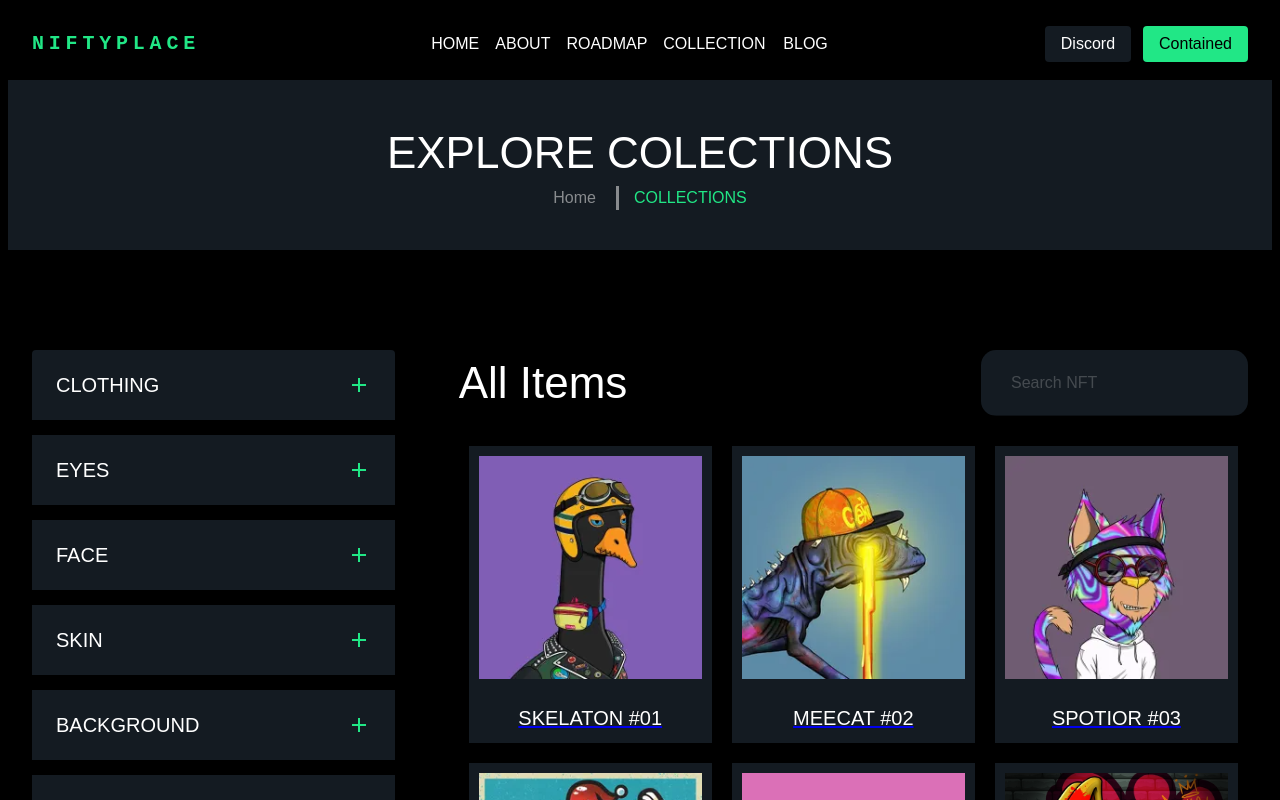
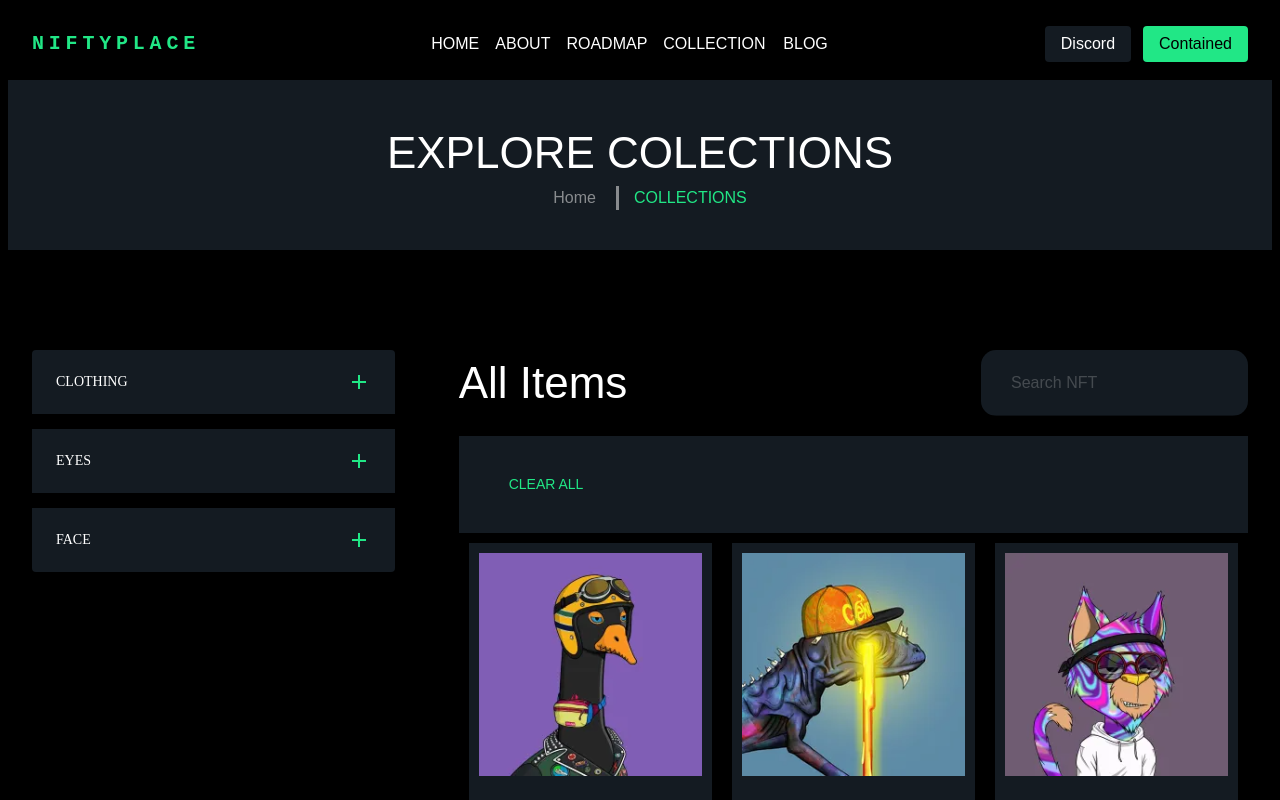
Before and after one commit to inamulhaq597/nftmarketplace, a Next.js app: page /collection in a window 1280 px wide. Shown: the top 800 px of the page. Built offline with nearby package versions, Linux system fonts and the light colour scheme; a web font is replaced by a local one.

Commit message:
working on filter

```diff
--- a/src/component/sub_details/nftdetails.tsx
+++ b/src/component/sub_details/nftdetails.tsx
@@ -1,15 +1,16 @@
 import React from "react";
 import { Typography, Box, Container, Grid, Button } from "@mui/material";
 
-const Nftdetails = () => {
+const Nftdetails = ({ selectedItem }: any) => {
   return (
     <>
       <Box sx={{ marginBottom: "80px" }}>
         <Container>
+
           <Grid alignContent={"center"} spacing={10} container columns={12}>
             <Grid item xs={12} md={6} lg={6}>
               <img
-                src={"/Detailpix.svg"}
+                src={selectedItem.img}
                 alt={""}
                 width={"100%"}
                 height={"100%"}
--- a/src/component/subpages/item.tsx
+++ b/src/component/subpages/item.tsx
@@ -1,9 +1,12 @@
-import React from "react";
+import React, { useState } from "react";
+
 import Accordion from "@mui/material/Accordion";
 import AccordionDetails from "@mui/material/AccordionDetails";
 import AccordionSummary from "@mui/material/AccordionSummary";
 import {
   Box,
+  Button,
+  Chip,
   Container,
   FormControl,
   FormControlLabel,
@@ -16,54 +19,160 @@ import {
 } from "@mui/material";
 import MinusIcon from "@mui/icons-material/Remove";
 import PlusIcon from "@mui/icons-material/Add";
+import CloseOutlinedIcon from "@mui/icons-material/CloseOutlined";
 import Image from "next/image";
 import Link from "next/link";
 
+export const itemData = [
+  {
+    id: 1,
+    headline: "SKELATON #01",
+    img: "/IMG (1).svg",
+    clothing: "combatant",
+    eye: "yellow",
+    face: "green",
+  },
+  {
+    id: 2,
+    headline: "MEECAT #02",
+    img: "/IMG (3).svg",
+    clothing: "ninja",
+    eye: "green",
+    face: "pink",
+  },
+  {
+    id: 3,
+    headline: "SPOTIOR #03",
+    img: "/IMG (2).svg",
+    clothing: "king",
+    eye: "Mix",
+    face: "red",
+  },
+  {
+    id: 4,
+    headline: "SKISIRS#2",
+    img: "/IMG 6.svg",
+    clothing: "Queen",
+    eye: "orange",
+    face: "yellow",
+  },
+  {
+    id: 5,
+    headline: "SKISIRS#2",
+    img: "/IMG (7).svg",
+    clothing: "combatant",
+    eye: "yellow",
+    face: "green",
+  },
+  {
+    id: 6,
+    headline: "SKISIRS#2",
+    img: "/IMG (9).svg",
+    clothing: "combatant",
+    eye: "yellow",
+    face: "green",
+  },
+  {
+    id: 7,
+    headline: "SKISIRS#2",
+    img: "/IMG (8).svg",
+    clothing: "ninja",
+    eye: "green",
+    face: "pink",
+  },
+  {
+    id: 8,
+    headline: "SKISIRS#2",
+    img: "/IMG (3).svg",
+    clothing: "king",
+    eye: "Mix",
+    face: "red",
+  },
+  {
+    id: 9,
+    headline: "SKISIRS#2",
+    img: "/IMG (2).svg",
+    clothing: "king",
+    eye: "Mix",
+    face: "red",
+  },
+];
+
 const Item = () => {
-  const [expanded, setExpanded] = React.useState<string | false>(false);
+  const [expanded, setExpanded] = useState("");
+  const [selectedFilters, setSelectedFilters] = useState({
+    clothing: "",
+    eye: "",
+    face: "",
+  });
 
-  const handleChange =
-    (panel: string) => (event: React.SyntheticEvent, isExpanded: boolean) => {
-      setExpanded(isExpanded ? panel : false);
-    };
-  const itemData = [
-    {
-      headline: "SKELATON #01",
-      img: "/IMG (1).svg",
-    },
-    {
-      headline: "MEECAT #02",
-      img: "/IMG (3).svg",
-    },
-    {
-      headline: "SPOTIOR #03",
-      img: "/IMG (2).svg",
-    },
-    {
-      headline: "SKISIRS#2",
-      img: "/IMG 6.svg",
-    },
-    {
-      headline: "SKISIRS#2",
-      img: "/IMG (7).svg",
-    },
-    {
-      headline: "SKISIRS#2",
-      img: "/IMG (9).svg",
-    },
-    {
-      headline: "SKISIRS#2",
-      img: "/IMG (8).svg",
-    },
-    {
-      headline: "SKISIRS#2",
-      img: "/IMG (3).svg",
-    },
-    {
-      headline: "SKISIRS#2",
-      img: "/IMG (2).svg",
-    },
-  ];
+  console.log(selectedFilters, "selectedFilters");
+
+  const handleChange = (panel: any) => (event: any, isExpanded: any) => {
+    setExpanded(isExpanded ? panel : false);
+  };
+
+  const handleRadioChange = (filterName: string, value: string) => {
+    setSelectedFilters((prevState) => ({
+      ...prevState,
+      [filterName]: value === prevState[filterName] ? "" : value,
+    }));
+  };
+
+  // const [isButtonVisible, setIsButtonVisible] = useState(true);
+
+
+  const filteredItems = itemData.filter((item) => {
+    const hasClothingFilter = selectedFilters.clothing !== "";
+    const hasEyeFilter = selectedFilters.eye !== "";
+    const hasFaceFilter = selectedFilters.face !== "";
+
+    console.log("Selected Filters:");
+    if (hasClothingFilter) {
+      console.log("Clothing:", selectedFilters.clothing);
+    }
+    if (hasEyeFilter) {
+      console.log("Eye:", selectedFilters.eye);
+    }
+    if (hasFaceFilter) {
+      console.log("Face:", selectedFilters.face);
+    }
+
+    return (
+      (!hasClothingFilter || item.clothing === selectedFilters.clothing) &&
+      (!hasEyeFilter || item.eye === selectedFilters.eye) &&
+      (!hasFaceFilter || item.face === selectedFilters.face)
+    );
+  });
+  const handleClearFilters = () => {
+    setSelectedFilters({
+      clothing: "",
+      eye: "",
+      face: "",
+    });
+  };
+  const renderSelectedFilters = () => {
+    const filterItems = Object.entries(selectedFilters).map(
+      ([filterName, filterValue]) => {
+        if (filterValue !== "") {
+          return (
+            <Chip
+              key={filterName}
+              label={`${filterName}: ${filterValue}`}
+              onDelete={() => handleRadioChange(filterName, "")}
+              color="primary"
+              variant="outlined"
+              sx={{ marginRight: "5px", marginBottom: "5px" }}
+            />
+          );
+        }
+        return null;
+      }
+    );
+
+    return <Box>{filterItems}</Box>;
+  };
+
   return (
     <>
       <Box>
@@ -71,7 +180,7 @@ const Item = () => {
           <Grid container spacing={8} columns={12}>
             <Grid item xs={12} md={4} lg={4}>
               {/* 1 */}
-              {/* cLOTHING */}
+              {/* CLOTHING */}
               <Accordion
                 sx={{
                   backgroundColor: "#141B22",
@@ -96,9 +205,11 @@ const Item = () => {
                     sx={{
                       color: "#fff",
                       width: { xs: "90%", sm: "90%", md: "50%" },
-                      fontSize: { xs: "12px", sm: "10px", md: "20px" },
+                      fontSize: { xs: "12px", sm: "10px", md: "14px" },
                       fontWeight: "400",
                       flexShrink: 0,
+                      fontFamily: "Poppins",
+                      lineHeight: "22px",
                     }}
                   >
                     CLOTHING
@@ -111,44 +222,37 @@ const Item = () => {
                   <FormControl>
                     <RadioGroup
                       aria-labelledby="demo-radio-buttons-group-label"
-                      defaultValue="female"
-                      name="radio-buttons-group"
+                      value={selectedFilters.clothing}
+                      name="CLOTHING"
                       sx={{
                         color: "#C2C3C5",
                         fontSize: "14px",
                         fontWeight: "400",
                       }}
+                      onChange={(event) =>
+                        handleRadioChange("clothing", event.target.value)
+                      }
                     >
                       <FormControlLabel
-                        value="Combatant"
+                        value=""
+                        control={<Radio />}
+                        label="All"
+                      />
+                      <FormControlLabel
+                        value="combatant"
                         control={<Radio />}
                         label="Combatant"
                       />
                       <FormControlLabel
-                        value="Ninja"
+                        value="ninja"
                         control={<Radio />}
                         label="Ninja"
-                      />
-                      <FormControlLabel
-                        value="King"
-                        control={<Radio />}
-                        label="King"
-                      />
-                      <FormControlLabel
-                        value="Queen"
-                        control={<Radio />}
-                        label="Queen"
-                      />
-                      <FormControlLabel
-                        value="Robot"
-                        control={<Radio />}
-                        label="Robot"
                       />
                     </RadioGroup>
                   </FormControl>
                 </AccordionDetails>
               </Accordion>
-              {/* 2 */}
+
               <Accordion
                 sx={{
                   backgroundColor: "#141B22",
@@ -173,8 +277,10 @@ const Item = () => {
                     sx={{
                       color: "#fff",
                       width: { xs: "90%", sm: "90%", md: "50%" },
-                      fontSize: { xs: "12px", sm: "10px", md: "20px" },
+                      fontSize: { xs: "12px", sm: "10px", md: "14px" },
                       fontWeight: "400",
+                      fontFamily: "Poppins",
+                      lineHeight: "22px",
                       flexShrink: 0,
                     }}
                   >
@@ -188,49 +294,48 @@ const Item = () => {
                   <FormControl>
                     <RadioGroup
                       aria-labelledby="demo-radio-buttons-group-label"
-                      defaultValue="female"
-                      name="radio-buttons-group"
+                      value={selectedFilters.eye}
+                      name="EYES"
                       sx={{
                         color: "#C2C3C5",
                         fontSize: "14px",
                         fontWeight: "400",
                       }}
+                      onChange={(event) =>
+                        handleRadioChange("eye", event.target.value)
+                      }
                     >
+
                       <FormControlLabel
-                        value="EYES"
+                        value="yellow"
                         control={<Radio />}
-                        label="EYES"
+                        label="Yellow"
                       />
                       <FormControlLabel
-                        value="Green"
+                        value="green"
                         control={<Radio />}
                         label="Green"
                       />
                       <FormControlLabel
-                        value="Mix"
+                        value="mix"
                         control={<Radio />}
                         label="Mix"
                       />
                       <FormControlLabel
-                        value="Orange"
+                        value="orange"
                         control={<Radio />}
                         label="Orange"
                       />
                       <FormControlLabel
                         value="glow"
                         control={<Radio />}
-                        label="glow"
+                        label="Glow"
                       />
-                      <FormControlLabel
-                        value="Blue"
-                        control={<Radio />}
-                        label="Blue"
-                      />
+                      {/* Add other options */}
                     </RadioGroup>
                   </FormControl>
                 </AccordionDetails>
               </Accordion>
-              {/* 3 */}
               <Accordion
                 sx={{
                   backgroundColor: "#141B22",
@@ -255,8 +360,10 @@ const Item = () => {
                     sx={{
                       color: "#fff",
                       width: { xs: "90%", sm: "90%", md: "50%" },
-                      fontSize: { xs: "12px", sm: "10px", md: "20px" },
+                      fontSize: { xs: "12px", sm: "10px", md: "14px" },
                       fontWeight: "400",
+                      fontFamily: "Poppins",
+                      lineHeight: "22px",
                       flexShrink: 0,
                     }}
                   >
@@ -264,246 +371,47 @@ const Item = () => {
                   </Typography>
                 </AccordionSummary>
 
-                <AccordionDetails
-                  sx={{ borderTop: "1px solid red", borderColor: "#434343" }}
-                >
+                <AccordionDetails sx={{ borderColor: "#434343" }}>
                   <FormControl>
                     <RadioGroup
                       aria-labelledby="demo-radio-buttons-group-label"
-                      defaultValue="female"
-                      name="radio-buttons-group"
+                      value={selectedFilters.face}
+                      name="FACE"
                       sx={{
                         color: "#C2C3C5",
                         fontSize: "14px",
                         fontWeight: "400",
                       }}
+                      onChange={(event) =>
+                        handleRadioChange("face", event.target.value)
+                      }
                     >
                       <FormControlLabel
-                        value="Black"
+                        value="yellow"
                         control={<Radio />}
-                        label="Black"
+                        label="Yellow"
                       />
                       <FormControlLabel
-                        value="White"
+                        value="green"
                         control={<Radio />}
-                        label="White"
+                        label="Green"
                       />
                       <FormControlLabel
-                        value="Pink"
+                        value="mix"
                         control={<Radio />}
-                        label="Pink"
-                      />
-                    </RadioGroup>
-                  </FormControl>
-                </AccordionDetails>
-              </Accordion>
-              {/* 4 */}
-              <Accordion
-                sx={{
-                  backgroundColor: "#141B22",
-                  marginBottom: "15px",
-                  padding: "8px",
-                }}
-                expanded={expanded === "panel4"}
-                onChange={handleChange("panel4")}
-              >
-                <AccordionSummary
-                  expandIcon={
-                    expanded === "panel4" ? (
-                      <MinusIcon sx={{ color: "#21E786" }} />
-                    ) : (
-                      <PlusIcon sx={{ color: "#21E786" }} />
-                    )
-                  }
-                  aria-controls="panel4bh-content"
-                  id="panel4bh-header"
-                >
-                  <Typography
-                    sx={{
-                      color: "#fff",
-                      width: { xs: "90%", sm: "90%", md: "50%" },
-                      fontSize: { xs: "12px", sm: "10px", md: "20px" },
-                      fontWeight: "400",
-                      flexShrink: 0,
-                    }}
-                  >
-                    SKIN
-                  </Typography>
-                </AccordionSummary>
-
-                <AccordionDetails
-                  sx={{ borderTop: "1px solid red", borderColor: "#434343" }}
-                >
-                  <FormControl>
-                    <RadioGroup
-                      aria-labelledby="demo-radio-buttons-group-label"
-                      defaultValue="female"
-                      name="radio-buttons-group"
-                      sx={{
-                        color: "#C2C3C5",
-                        fontSize: "14px",
-                        fontWeight: "400",
-                      }}
-                    >
-                      <FormControlLabel
-                        value="Black"
-                        control={<Radio />}
-                        label="Black"
+                        label="Mix"
                       />
                       <FormControlLabel
-                        value="White"
+                        value="orange"
                         control={<Radio />}
-                        label="White"
+                        label="Orange"
                       />
                       <FormControlLabel
-                        value="Pink"
+                        value="glow"
                         control={<Radio />}
-                        label="Pink"
+                        label="Glow"
                       />
-                    </RadioGroup>
-                  </FormControl>
-                </AccordionDetails>
-              </Accordion>
-              {/* 5 */}
-              <Accordion
-                sx={{
-                  backgroundColor: "#141B22",
-                  marginBottom: "15px",
-                  padding: "8px",
-                }}
-                expanded={expanded === "panel5"}
-                onChange={handleChange("panel5")}
-              >
-                <AccordionSummary
-                  expandIcon={
-                    expanded === "panel5" ? (
-                      <MinusIcon sx={{ color: "#21E786" }} />
-                    ) : (
-                      <PlusIcon sx={{ color: "#21E786" }} />
-                    )
-                  }
-                  aria-controls="panel5bh-content"
-                  id="panel5bh-header"
-                >
-                  <Typography
-                    sx={{
-                      color: "#fff",
-                      width: { xs: "90%", sm: "90%", md: "50%" },
-                      fontSize: { xs: "12px", sm: "10px", md: "20px" },
-                      fontWeight: "400",
-                      flexShrink: 0,
-                    }}
-                  >
-                    BACKGROUND
-                  </Typography>
-                </AccordionSummary>
-
-                <AccordionDetails
-                  sx={{ borderTop: "1px solid red", borderColor: "#434343" }}
-                >
-                  <FormControl>
-                    <RadioGroup
-                      aria-labelledby="demo-radio-buttons-group-label"
-                      defaultValue="female"
-                      name="radio-buttons-group"
-                      sx={{
-                        color: "#C2C3C5",
-                        fontSize: "14px",
-                        fontWeight: "400",
-                      }}
-                    >
-                      <FormControlLabel
-                        value="Black"
-                        control={<Radio />}
-                        label="Black"
-                      />
-                      <FormControlLabel
-                        value="White"
-                        control={<Radio />}
-                        label="White"
-                      />
-                      <FormControlLabel
-                        value="Pink"
-                        control={<Radio />}
-                        label="Pink"
-                      />
-                    </RadioGroup>
-                  </FormControl>
-                </AccordionDetails>
-              </Accordion>
-              {/* 6 */}
-              <Accordion
-                sx={{
-                  backgroundColor: "#141B22",
-                  marginBottom: "10px",
-                  padding: "8px",
-                }}
-                expanded={expanded === "panel6"}
-                onChange={handleChange("panel6")}
-              >
-                <AccordionSummary
-                  expandIcon={
-                    expanded === "panel6" ? (
-                      <MinusIcon sx={{ color: "#21E786" }} />
-                    ) : (
-                      <PlusIcon sx={{ color: "#21E786" }} />
-                    )
-                  }
-                  aria-controls="panel6bh-content"
-                  id="panel6bh-header"
-                >
-                  <Typography
-                    sx={{
-                      color: "#fff",
-                      width: { xs: "90%", sm: "90%", md: "50%" },
-                      fontSize: { xs: "12px", sm: "10px", md: "20px" },
-                      fontWeight: "400",
-                      flexShrink: 0,
-                    }}
-                  >
-                    SPECIAL
-                  </Typography>
-                </AccordionSummary>
-
-                <AccordionDetails
-                  sx={{ borderTop: "1px solid red", borderColor: "#434343" }}
-                >
-                  <FormControl>
-                    <RadioGroup
-                      aria-labelledby="demo-radio-buttons-group-label"
-                      defaultValue="female"
-                      name="radio-buttons-group"
-                      sx={{
-                        color: "#C2C3C5",
-                        fontSize: "14px",
-                        fontWeight: "400",
-                      }}
-                    >
-                      <FormControlLabel
-                        value="Cat"
-                        control={<Radio />}
-                        label="Cat"
-                      />
-                      <FormControlLabel
-                        value="Sakura"
-                        control={<Radio />}
-                        label="Sakura"
-                      />
-                      <FormControlLabel
-                        value="Snake"
-                        control={<Radio />}
-                        label="Snake"
-                      />
-                      <FormControlLabel
-                        value="Eath"
-                        control={<Radio />}
-                        label="Eath"
-                      />
-                      <FormControlLabel
-                        value="Water"
-                        control={<Radio />}
-                        label="Water"
-                      />
+                      {/* Add other options */}
                     </RadioGroup>
                   </FormControl>
                 </AccordionDetails>
@@ -513,7 +421,7 @@ const Item = () => {
               <Box
                 sx={{
                   display: { xs: "col", sm: "col", md: "flex" },
-                  // justifyContent: "space-between",
+
                   justifyContent: {
                     xs: "center",
                     sm: "center",
@@ -547,18 +455,59 @@ const Item = () => {
 
               {/* pix */}
               <Box>
+                <Box>
+                  <Box
+                    sx={{
+                      color: "secondary.main",
+                      fontSize: "20px",
+                      fontWeight: "400",
+                      textDecoration: "none",
+                      display: "flex",
+                      gap: "20px",
+                      alignItems: "center",
+                      padding: {
+                        xs: "10px",
+                        sm: "10px",
+                        md: "20px",
+                      },
+                      textAlign: "center",
+                      backgroundColor: "#141B22",
+                    }}
+                  >
+                    <Box
+                      sx={{
+                        display: "flex",
+                        gap: "12px",
+                        padding: "10px",
+                        alignItems: "center",
+                      }}
+                    >
+                      {renderSelectedFilters()}
+
+                      <Button
+                        onClick={handleClearFilters}
+                        sx={{ color: "primary.main" }}
+                      >
+                        Clear ALL
+                      </Button>
+                    </Box>
+                  </Box>
+                </Box>
                 <Grid container columns={12} justifyContent={"center"}>
-                  {itemData.map((item, ind) => {
+                  {filteredItems.map((item, ind) => {
                     return (
-                      <Grid item xs={12} md={6} lg={4} key={ind}>
-                        <Link href={"/collection/singlecard"} key={ind}>
+                      <Grid item xs={12} md={6} lg={4} key={item.id}>
+                        <Link
+                          href={`/collection/${item.id}`}
+                          style={{ textDecoration: "none" }}
+                        >
                           <Box
                             sx={{
                               padding: " 10px",
                               gap: "10px",
                               display: "flex",
                             }}
-                           >
+                          >
                             <Box
                               sx={{
                                 backgroundColor: "#141B22",
@@ -586,6 +535,7 @@ const Item = () => {
                                   color: "secondary.main",
                                   fontSize: "20px",
                                   fontWeight: "400",
+                                  textDecoration: "none",
 
                                   padding: {
                                     xs: "10px",
@@ -606,8 +556,6 @@ const Item = () => {
                   })}
                 </Grid>
               </Box>
-
-
             </Grid>
           </Grid>
         </Container>
--- a/src/component/subpages/subfooter.tsx
+++ b/src/component/subpages/subfooter.tsx
@@ -56,7 +56,6 @@ const Subfooter = () => {
                   sx={{
                     fontSize: "16px",
                     fontWeight: "400",
-
                     lineHeight: "24px",
                     color: "#fff",
                     marginBottom: "10px",
```
Also changed, not shown: src/app/collection/[id]/page.tsx (renamed from src/app/collection/singlecard/page.tsx, +20 -4 lines).
